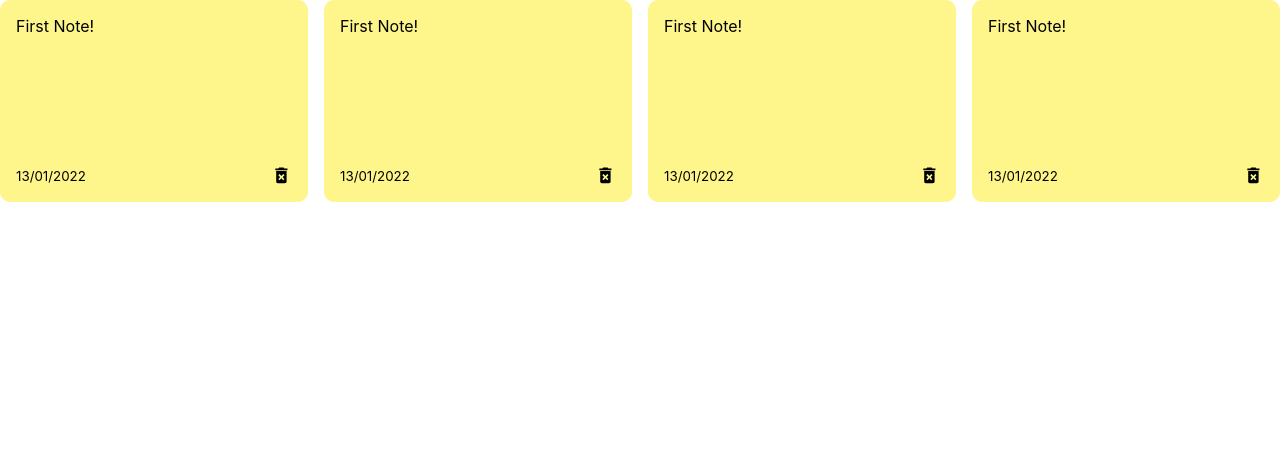
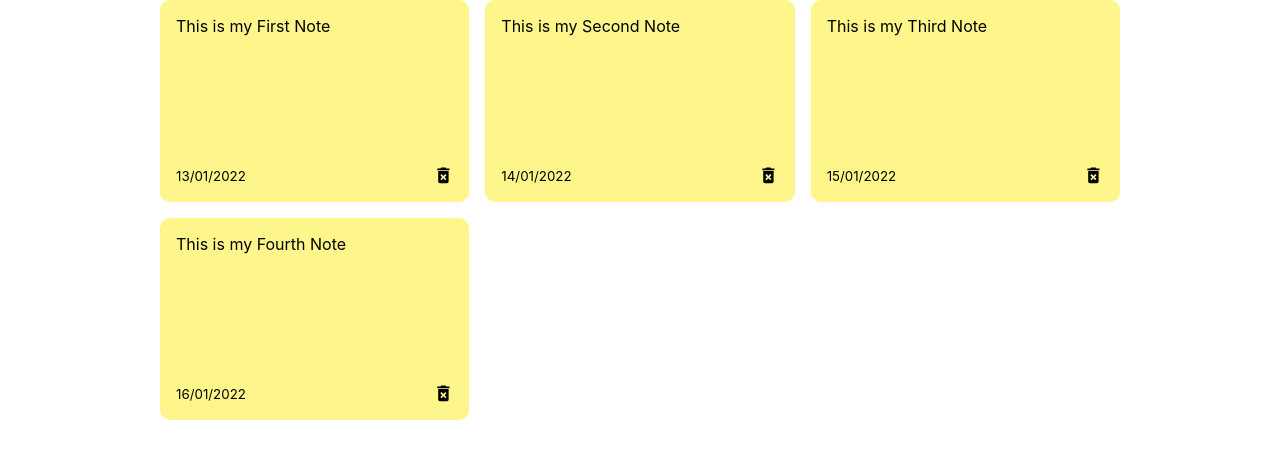
Before and after one commit to ChaitanyaKher/react-notes-app, a React (Create React App) app: page / in a window 1280 px wide. Shown: the top 458 px of the page. Built offline with nearby package versions, Linux system fonts and the light colour scheme; the HTML template or start-up script is replaced by a standard one.

Commit message:
Added dynamic notes

```diff
--- a/src/App.js
+++ b/src/App.js
@@ -1,9 +1,32 @@
+import { useState } from "react";
+import { nanoid } from 'nanoid'
 import NotesList from "./components/NotesList";
 
 const App = () => {
+  const [notes,setNotes] = useState([{
+    id: nanoid(),
+    text: "This is my First Note",
+    date: "13/01/2022"
+  },
+  {
+    id: nanoid(),
+    text: "This is my Second Note",
+    date: "14/01/2022"
+  },
+  {
+    id: nanoid(),
+    text: "This is my Third Note",
+    date: "15/01/2022"
+  },
+  {
+    id: nanoid(),
+    text: "This is my Fourth Note",
+    date: "16/01/2022"
+  },
+]);
   return (
     <div className="container">
-      <NotesList />
+      <NotesList notes = {notes} />
     </div>
   )
 }
--- a/src/components/Note.jsx
+++ b/src/components/Note.jsx
@@ -1,11 +1,11 @@
 import { MdDeleteForever } from "react-icons/md";
 
-const Note = () => {
+const Note = ({id,text,date}) => {
     return (
         <div className="note">
-            <span>First Note!</span>
+            <span>{text}</span>
             <div className="note-footer">
-                <small> 13/01/2022</small>
+                <small> {date}</small>
                 <MdDeleteForever className="delete-icon" size="1.3em" />
             </div>
         </div>
--- a/src/components/NotesList.jsx
+++ b/src/components/NotesList.jsx
@@ -1,12 +1,11 @@
 import Note from './Note'
 
-const NotesList = () => {
+const NotesList = ({notes}) => {
     return (
         <div className="notes-list">
-            <Note />
-            <Note />
-            <Note />
-            <Note />
+            {notes.map((note) => (
+                <Note id={note.id} text={note.text} date={note=note.date} />
+            ))}
         </div>
     )
 }
--- a/src/index.css
+++ b/src/index.css
@@ -22,6 +22,14 @@
   justify-content: space-between;
 }
 
+.container {
+  max-width: 960px;
+  margin-right: auto;
+  margin-left: auto;
+  padding-right: 15px;
+  padding-left: 15px;
+}
+
 .note-footer {
   display: flex;
   align-items: center;
```
